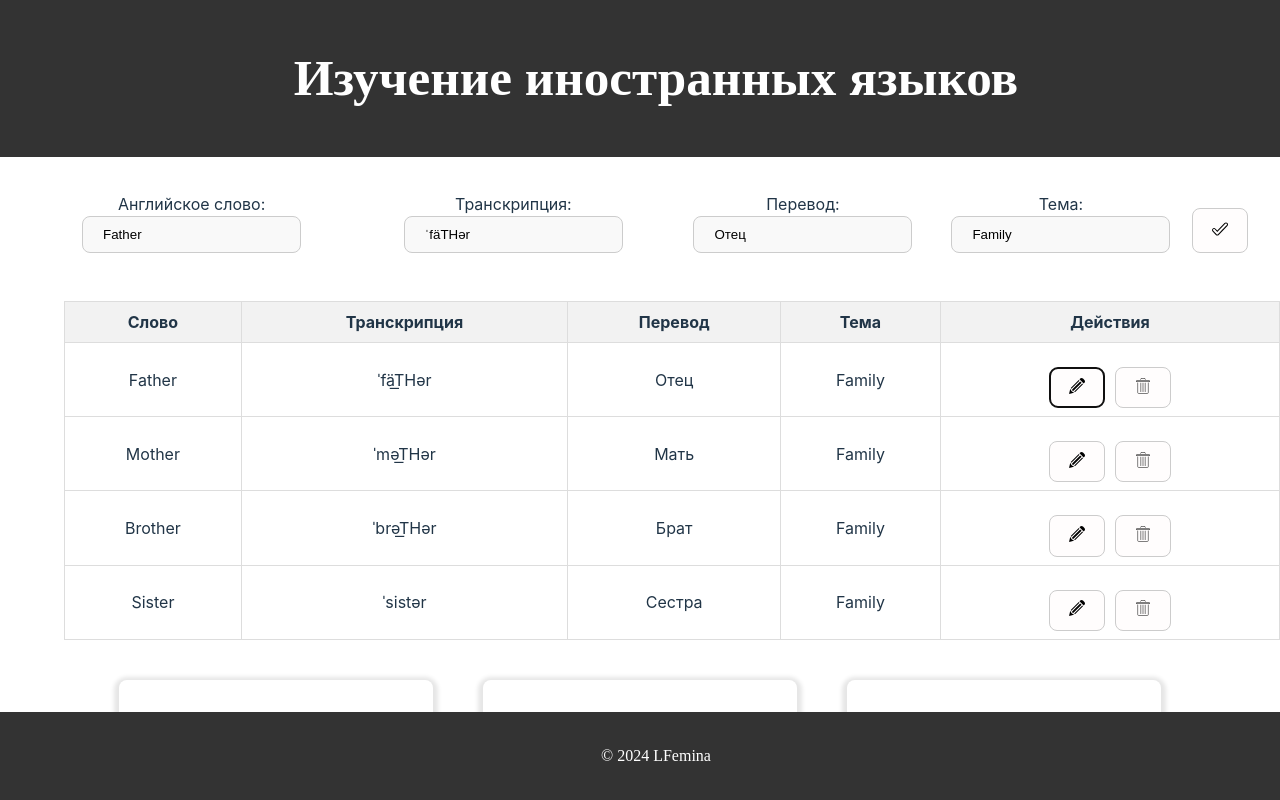
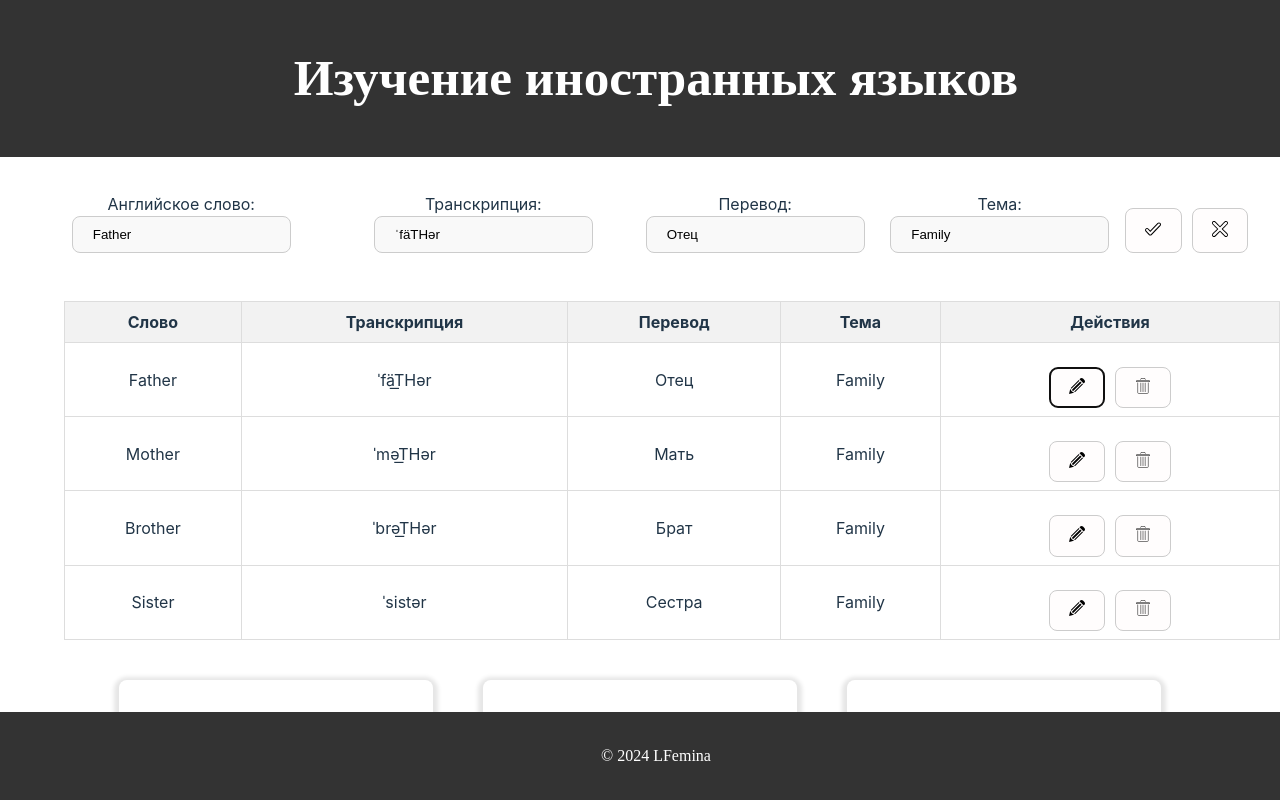
Before and after one commit to LFemina/22_week-React-LanguageLearningApp, a React (Vite) app: page / in a window 1280 px wide. Both pictures are taken after a click on the button 1076 px from the left and 387 px from the top of the page. Shown: the top 800 px of the page. Built offline with nearby package versions, Linux system fonts and the light colour scheme.

Commit message:
added btn and function close form

```diff
--- a/src/App.jsx
+++ b/src/App.jsx
@@ -4,7 +4,6 @@ import Footer from "./components/footer/Footer";
 import WordForm from "./components/wordForm/WordForm";
 import WordTable from "./components/wodsTable/WordTable";
 import Card from "./components/cardList/Card";
-
 import './App.css';
 import './components/theme/themeAll.css';
 
@@ -79,6 +78,7 @@ const App = () => {
           onChange={handleChange}
           formData={formData}
           isEditing={isEditing}
+          onClose={handleCancelEdit}
         />
         <WordTable
           words={words}
--- a/src/components/buttons/BtnClose.jsx
+++ b/src/components/buttons/BtnClose.jsx
@@ -2,7 +2,7 @@ import BtnCloseLogo from './images/btnclose.svg';
 
 const BtnClose = ({ onClose }) => {
     return (
-        <button onClick={onClose}>
+        <button className='btn btndel' onClick={onClose}>
             <img src={BtnCloseLogo} className='pict' alt='Close' />
         </button>
     );
--- a/src/components/wordForm/WordForm.jsx
+++ b/src/components/wordForm/WordForm.jsx
@@ -1,9 +1,10 @@
 import React, { useState } from 'react';
 import BtnSave from '../buttons/BtnSave';
+import BtnClose from '../buttons/BtnClose';
 import './WordForm.css'
 import '../buttons/Buttons.css';
 
-const WordForm = ({ addWord, onChange, formData, isEditing }) => {
+const WordForm = ({ addWord, onChange, formData, isEditing, onClose }) => {
     return (
         <form onSubmit={addWord}>
             <div>
@@ -24,6 +25,7 @@ const WordForm = ({ addWord, onChange, formData, isEditing }) => {
             </div>
             <div className='btnlist'>
                 <BtnSave onClick={addWord} />
+                {isEditing && <BtnClose onClose={onClose} />}
             </div>
         </form>
     );
```
